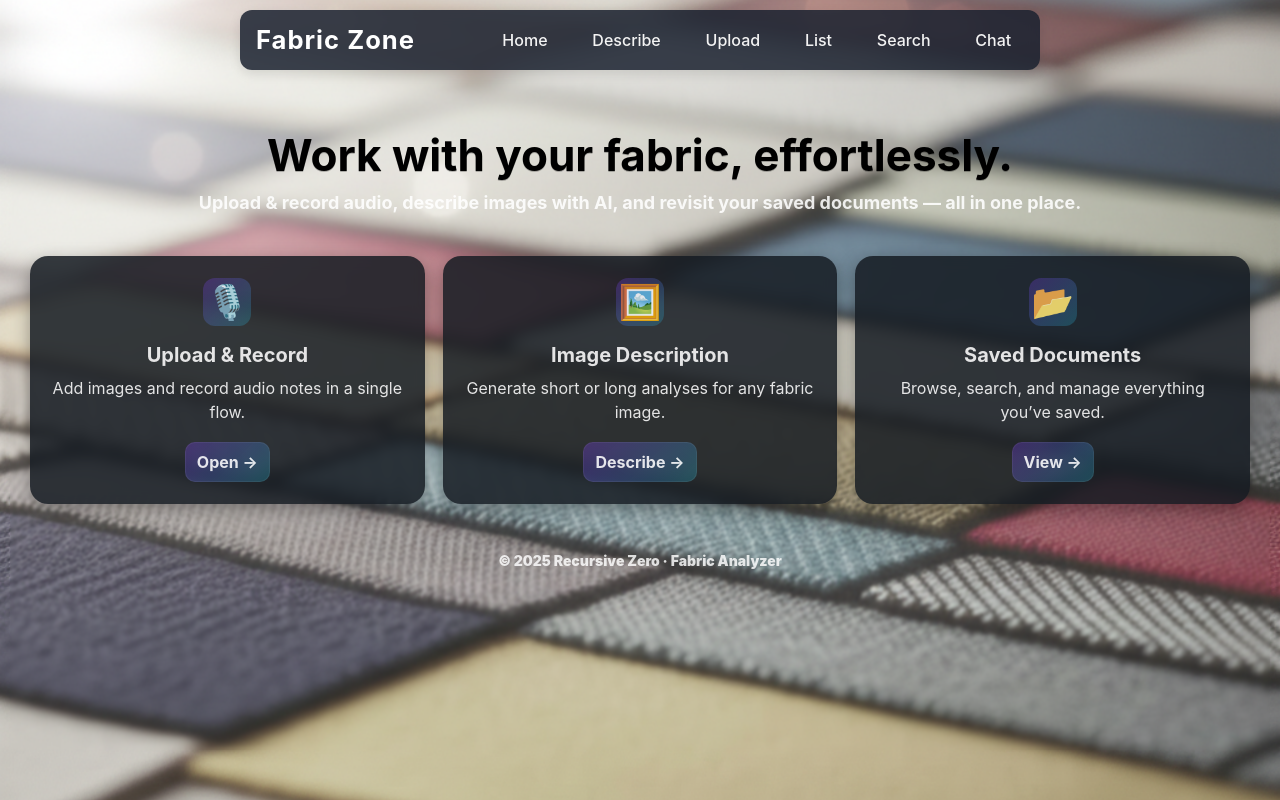
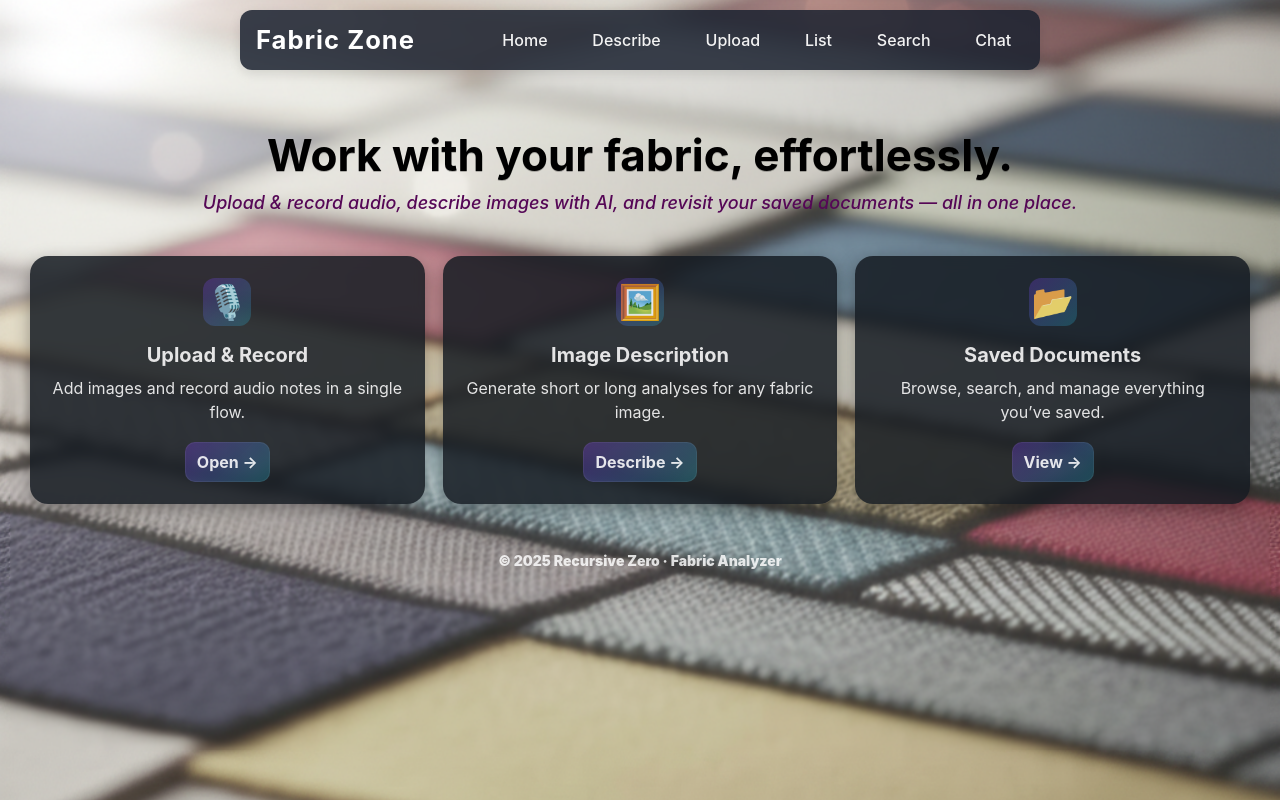
Before and after one commit to recursivezero/tz-fabric, a React (Vite) app in the folder frontend/: page / in a window 1280 px wide. Built offline with nearby package versions, Linux system fonts and the light colour scheme; no server answers.

Commit message:
home subtitle color issue fixed

```diff
--- a/frontend/src/styles/Home.css
+++ b/frontend/src/styles/Home.css
@@ -69,9 +69,10 @@
 .home__sub {
   margin: 0 auto;
   width: auto;
-
+  color: #550756;
   font-size: 18px;
-  font-weight: 700;
+  font-weight: 500;
+  font-style: italic;
 }
 
 .home__grid {
```
